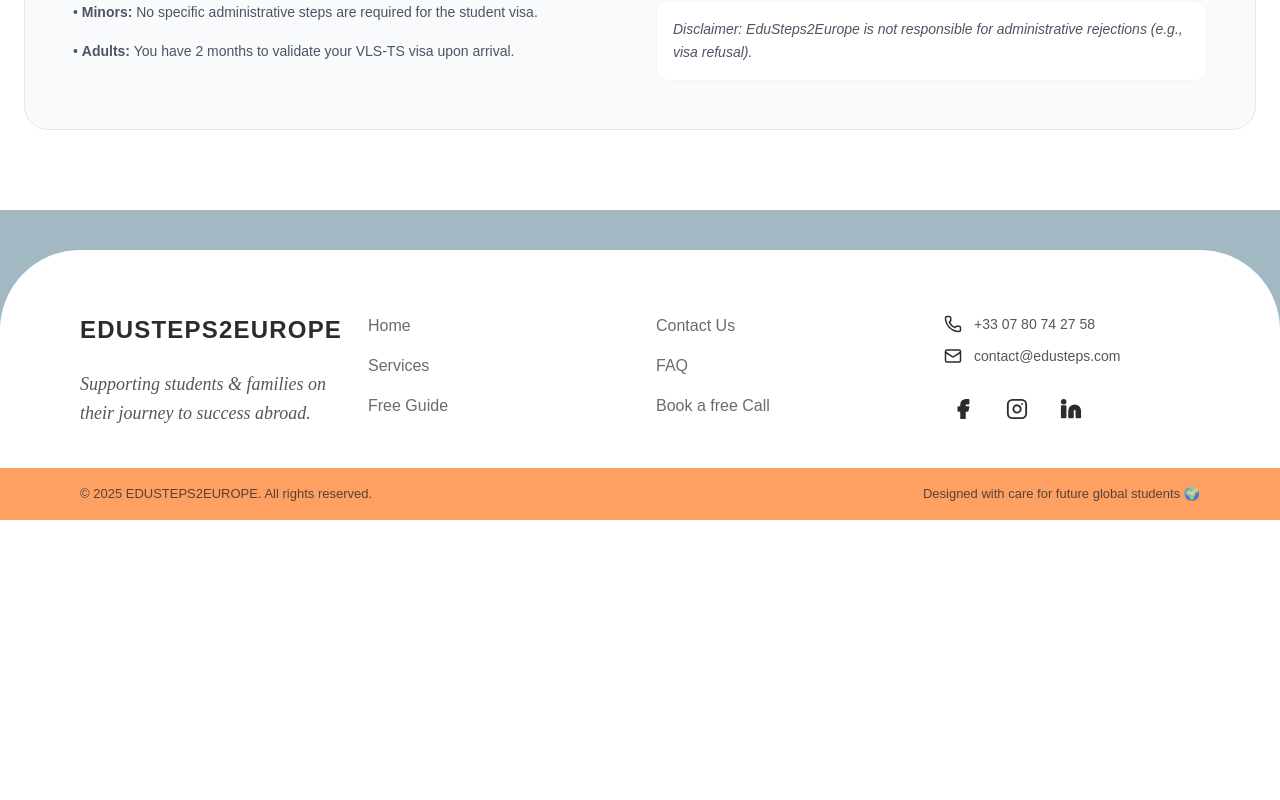
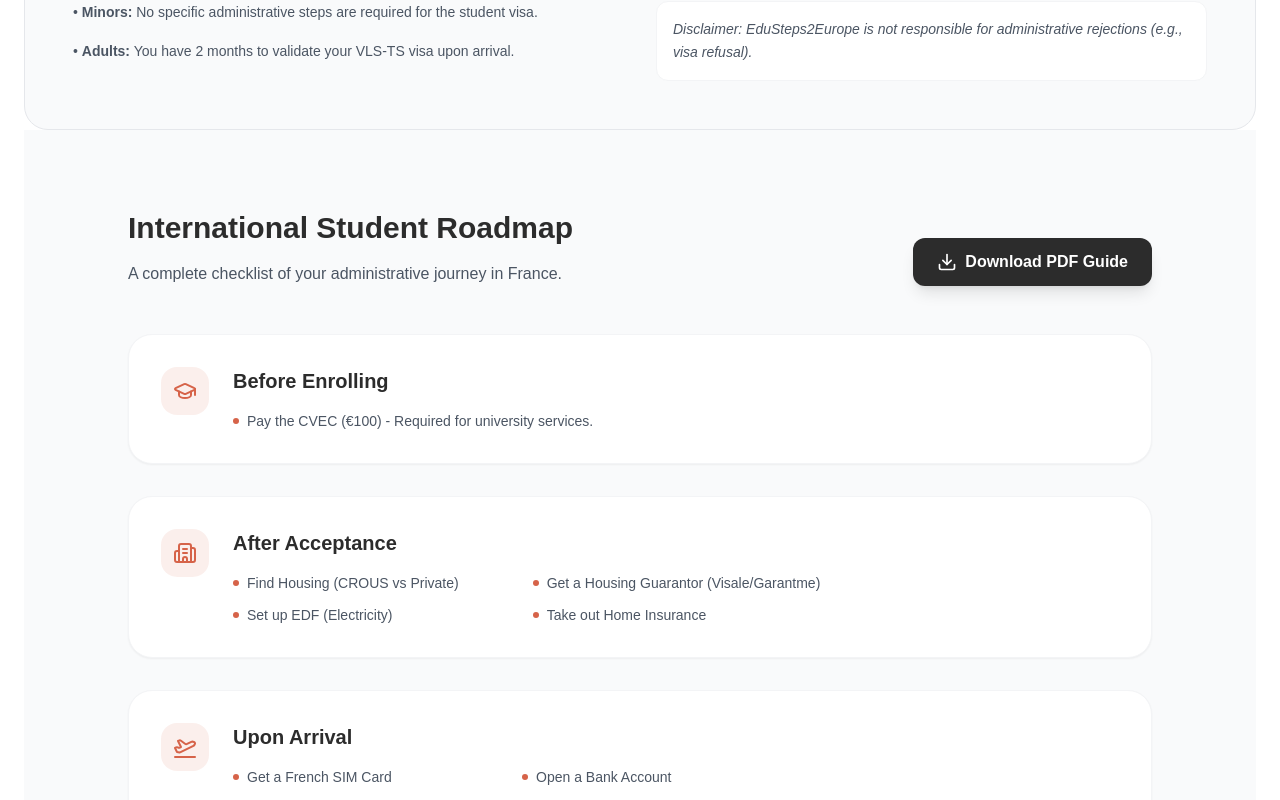
Before and after one commit to JanaJms/edusteps2europe, a React (Create React App) app: page /packages in a window 1280 px wide. Shown: the part 2220-3020 px from the top of the page. Before the commit the page ends 2740 px from the top, so only its background shows below. Built offline with nearby package versions, Linux system fonts and the light colour scheme.

Commit message:
add guide link and section

```diff
--- a/src/Views/Packages.js
+++ b/src/Views/Packages.js
@@ -199,6 +199,7 @@
 import React from 'react';
 import { CheckCircle2, MessageCircle, Home, School, Landmark, Briefcase, Languages, Taxi, Info } from 'lucide-react';
 import { chatOnWhatsapp } from '../utils/utils';
+import StudentGuide from '../components/views/packages/Guide';
 
 const Packages = () => {
     const mainPackages = [
@@ -426,6 +427,8 @@ const Packages = () => {
                     </div>
                 </div>
 
+                <StudentGuide/>
+
             </div>
         </div>
     );
--- a/src/components/views/home/HeroSection.js
+++ b/src/components/views/home/HeroSection.js
@@ -41,7 +41,7 @@ export default function HeroSection() {
                     {/* CTA Buttons */}
                     <div className="flex flex-col sm:flex-row items-center gap-4">
                         <Button
-                            onClick={()=>chatOnWhatsapp()}
+                            onClick={() => chatOnWhatsapp()}
                             customizeStyle="bg-[#ffa66b] text-white px-8 py-4 rounded-xl font-poppins font-semibold shadow-lg hover:bg-[#f89552] transition-all w-full sm:w-auto text-center"
                             buttonText="Book Free Consultation"
                         />
@@ -56,7 +56,7 @@ export default function HeroSection() {
                     {/* Lead Magnet Link - Styled as a floating badge */}
                     <div className="mt-4 animate-pulse">
                         <a
-                            href="/guide"
+                            href="https://edusteps2europe.com/uploads/Guide_Administrative_Procedures_International_Students_France.pdf"
                             className="inline-flex items-center gap-2 group"
                         >
                             <span className="w-8 h-[1px] bg-[#5FA78D] group-hover:w-12 transition-all"></span>
```
